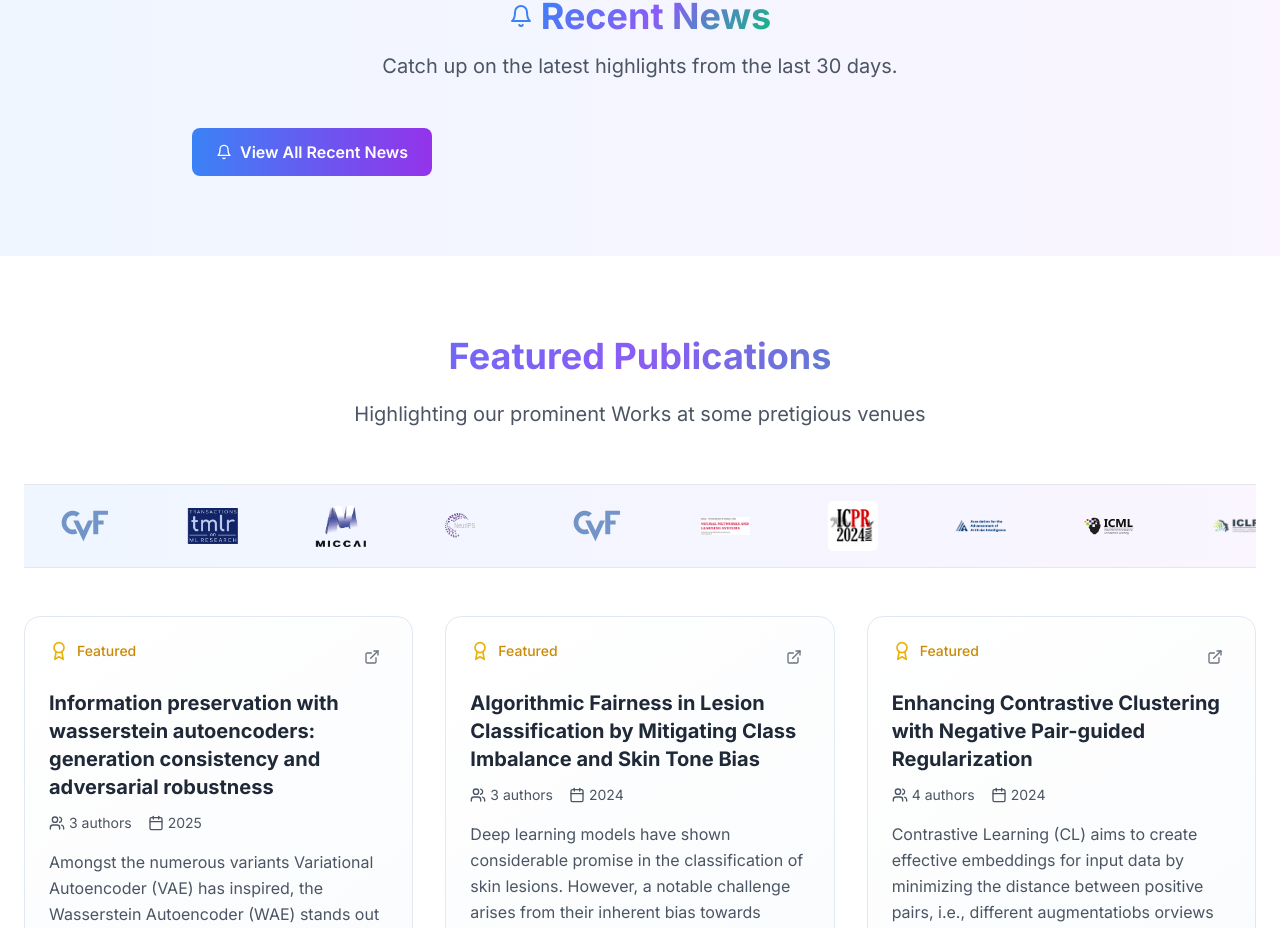
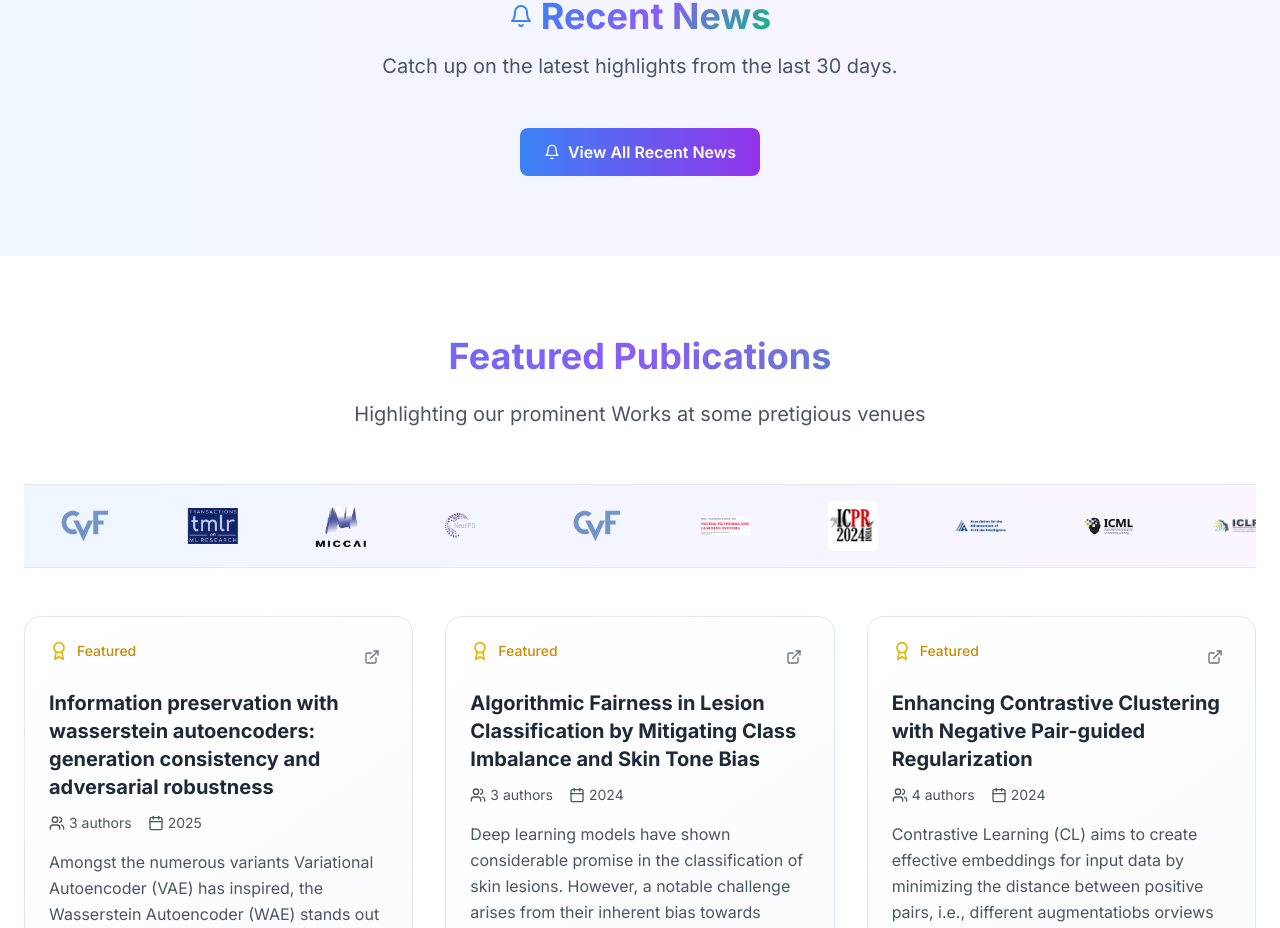
Before and after one commit to mlrgisi/mlrgisi.github.io, a Next.js app: page / in a window 1280 px wide. Shown: the part 2414-3342 px from the top of the page. Built offline with nearby package versions, Linux system fonts and the light colour scheme.

Commit message:
Added News

```diff
--- a/components/RecentNewsSection.tsx
+++ b/components/RecentNewsSection.tsx
@@ -172,7 +172,7 @@ export function RecentNewsSection({ onBellClick }: RecentNewsSectionProps) {
             transition={{ duration: 0.8, delay: 0.3 }}
             className="text-center mt-8"
           >
-            <div className="flex flex-col lg:flex-row gap-6">
+            <div className="flex flex-col lg:flex-row gap-6 justify-center">
             {/* <Link href="/news"> */}
               <motion.button
                 whileHover={{ scale: 1.05 }}
```
